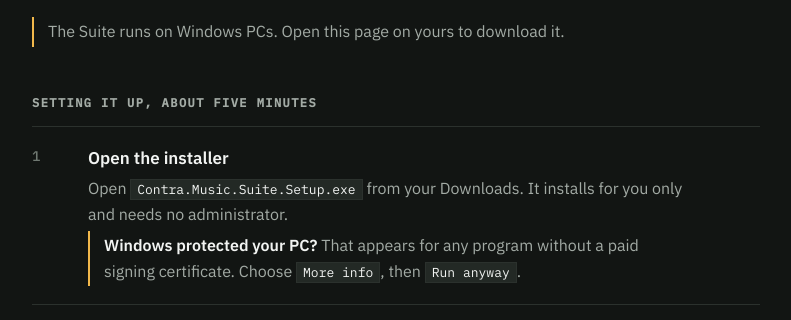
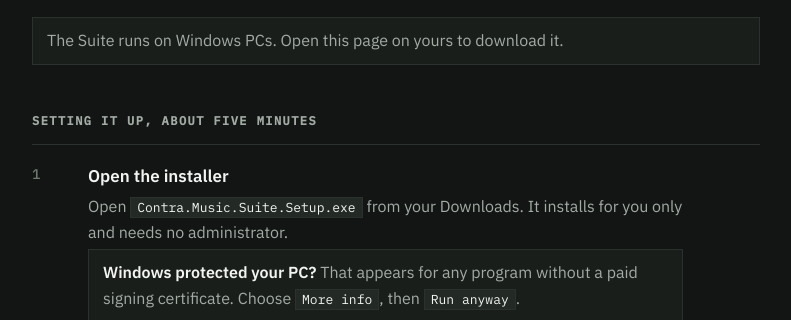
Before and after one commit to cjfinuf-dev/eq-app-releases, a plain HTML site: page index.html in a window 1280 px wide. Shown: the part 631-951 px from the top of the page, without its empty margins (244-1035 px from the left). Drawn offline with Linux system fonts and the light colour scheme.

Commit message:
Download page: notes boxed with an even 1px border instead of a one-sided warning edge
Co-Authored-By: Claude Opus 5.5 <noreply@anthropic.com>
Claude-Session: https://claude.ai/code/session_01MksfnbLhdyDZwmnwXfNMCU

```diff
--- a/index.html
+++ b/index.html
@@ -59,7 +59,7 @@ h1 { font-size: clamp(34px, 6vw, 52px); line-height: 1.05; font-weight: 700; let
 .btn:hover { background: #e6e9e6; }
 .btn:focus-visible, a:focus-visible { outline: 2px solid var(--accent); outline-offset: 3px; }
 .facts { font: 13px var(--mono); color: var(--muted); display: flex; flex-wrap: wrap; gap: 4px 16px; }
-.away { margin: 0; color: var(--muted); border-left: 2px solid var(--warn); padding: 2px 0 2px 14px; }
+.away { margin: 0; color: var(--muted); border: 1px solid var(--line); background: var(--pane); padding: 10px 14px; }
 
 h2 { font: 600 12px var(--mono); letter-spacing: 0.12em; text-transform: uppercase; color: var(--muted); margin: 0 0 16px; }
 ol.steps { list-style: none; margin: 0; padding: 0; display: grid; gap: 0; border-top: 1px solid var(--line); }
@@ -69,7 +69,7 @@ ol.steps h3 { margin: 0; font-size: 17px; font-weight: 600; }
 ol.steps p { margin: 4px 0 0; color: var(--muted); max-width: 62ch; }
 .kbd { font: 13px var(--mono); color: var(--fg); background: #232925; border: 1px solid var(--line); padding: 1px 6px; overflow-wrap: anywhere;
   -webkit-box-decoration-break: clone; box-decoration-break: clone; }
-.note { border-left: 2px solid var(--warn); padding: 2px 0 2px 14px; color: var(--muted); margin-top: 10px; }
+.note { border: 1px solid var(--line); background: var(--pane); padding: 10px 14px; color: var(--muted); margin-top: 10px; }
 .note b { color: var(--fg); font-weight: 600; }
 
 .two { display: grid; grid-template-columns: repeat(2, minmax(0, 1fr)); gap: 32px; }
```
